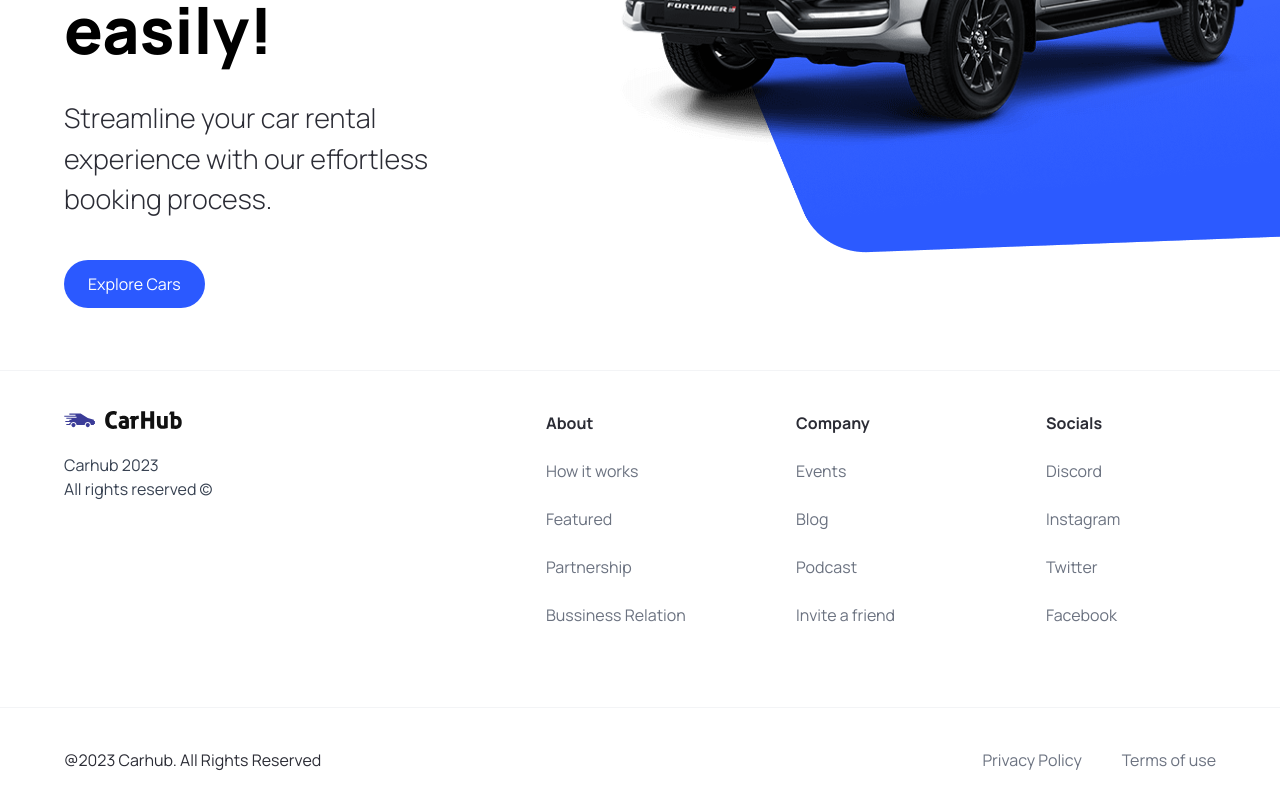
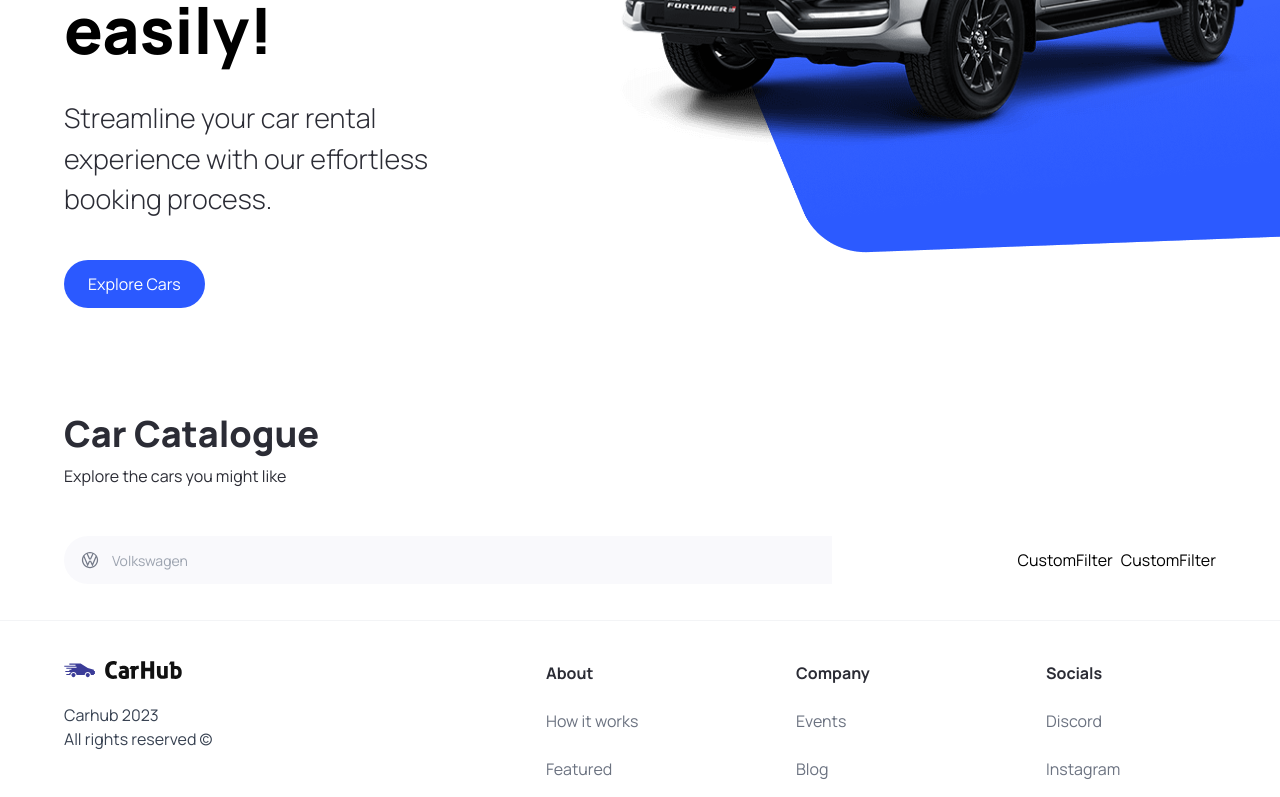
Before and after one commit to ataberkakkan/car-showcase, a Next.js app: page / in a window 1280 px wide. Shown: the part 450-1247 px from the top of the page. Built offline with nearby package versions, Linux system fonts and the light colour scheme.

Commit message:
Search Bar for manufacturers

```diff
--- a/app/page.tsx
+++ b/app/page.tsx
@@ -1,10 +1,26 @@
-import { Hero } from "@/components";
+import { CustomFilter, Hero, SearchBar } from "@/components";
 import Image from "next/image";
 
 export default function Home() {
   return (
     <main className="overflow-hidden">
       <Hero />
+
+      <div className="mt-12 padding-x padding-y max-width" id="discover">
+        <div className="home__text-container">
+          <h1 className="text-4xl font-extrabold">Car Catalogue</h1>
+          <p>Explore the cars you might like</p>
+        </div>
+
+        <div className="home__filters">
+          <SearchBar />
+
+          <div className="home__filter-container">
+            <CustomFilter title="fuel" />
+            <CustomFilter title="year" />
+          </div>
+        </div>
+      </div>
     </main>
   );
 }
--- /dev/null
+++ b/components/CustomFilter.tsx
@@ -0,0 +1,4 @@
+const CustomFilter = () => {
+  return <div>CustomFilter</div>;
+};
+export default CustomFilter;
--- /dev/null
+++ b/components/SearchBar.tsx
@@ -0,0 +1,22 @@
+"use client";
+
+import { useState } from "react";
+import { SearchManufacturer } from "./";
+
+const SearchBar = () => {
+  const [manufacturer, setManufacturer] = useState("");
+
+  const handleSearch = () => {};
+
+  return (
+    <form className="searchbar" onSubmit={handleSearch}>
+      <div className="searchbar__item">
+        <SearchManufacturer
+          manufacturer={manufacturer}
+          setManufacturer={setManufacturer}
+        />
+      </div>
+    </form>
+  );
+};
+export default SearchBar;
--- /dev/null
+++ b/components/SearchManufacturer.tsx
@@ -0,0 +1,90 @@
+"use client";
+
+import { Combobox, Transition } from "@headlessui/react";
+import { SearchManufacturerProps } from "@/types";
+import Image from "next/image";
+import { manufacturers } from "@/constants";
+import { useState, Fragment } from "react";
+
+const SearchManufacturer = ({
+  manufacturer,
+  setManufacturer,
+}: SearchManufacturerProps) => {
+  const [query, setQuery] = useState("");
+
+  const filteredManufacturers =
+    query === ""
+      ? manufacturers
+      : manufacturers.filter((item) =>
+          item
+            .toLowerCase()
+            .replace(/\s+/g, "")
+            .includes(query.toLowerCase().replace(/\s+/g, ""))
+        );
+
+  return (
+    <div className="search-manufacturer">
+      <Combobox value={manufacturer} onChange={setManufacturer}>
+        <div className="relative w-full">
+          <Combobox.Button className="absolute top-[14px]">
+            <Image
+              src="/car-logo.svg"
+              width={20}
+              height={20}
+              className="ml-4"
+              alt="Car Logo"
+            />
+          </Combobox.Button>
+
+          <Combobox.Input
+            className="search-manufacturer__input"
+            placeholder="Volkswagen"
+            displayValue={(manufacturer: string) => manufacturer}
+            onChange={(e) => setQuery(e.target.value)}
+          />
+
+          <Transition
+            as={Fragment}
+            leave="transition ease-in duration-100"
+            leaveFrom="opacity-100"
+            leaveTo="opacity-0"
+            afterLeave={() => setQuery("")}
+          >
+            <Combobox.Options>
+              {filteredManufacturers.map((item) => (
+                <Combobox.Option
+                  key={item}
+                  className={({ active }) => `
+                      relative search-manufacturer-option
+                      ${active ? "bg-primary-blue text-white" : "text-gray-900"}
+                    `}
+                  value={item}
+                >
+                  {({ selected, active }) => (
+                    <>
+                      <span
+                        className={`block truncate ${
+                          selected ? "font-medium" : "font-normal"
+                        }`}
+                      >
+                        {item}
+                      </span>
+                      {selected ? (
+                        <span
+                          className={`absolute inset-y-0 left-0 flex items-center pl-3 ${
+                            active ? "text-white" : "text-teal-600"
+                          }`}
+                        ></span>
+                      ) : null}
+                    </>
+                  )}
+                </Combobox.Option>
+              ))}
+            </Combobox.Options>
+          </Transition>
+        </div>
+      </Combobox>
+    </div>
+  );
+};
+export default SearchManufacturer;
--- a/components/index.ts
+++ b/components/index.ts
@@ -1,6 +1,17 @@
 import Hero from "./Hero";
 import Navbar from "./Navbar";
 import Footer from "./Footer";
+import SearchBar from "./SearchBar";
+import CustomFilter from "./CustomFilter";
 import CustomButton from "./CustomButton";
+import SearchManufacturer from "./SearchManufacturer";
 
-export { Hero, CustomButton, Navbar, Footer };
+export {
+  Hero,
+  CustomButton,
+  Navbar,
+  Footer,
+  SearchBar,
+  CustomFilter,
+  SearchManufacturer,
+};
--- a/types/index.ts
+++ b/types/index.ts
@@ -6,3 +6,8 @@
   handleClick?: MouseEventHandler<HTMLButtonElement>;
   btnType?: "button" | "submit";
 }
+
+export interface SearchManufacturerProps {
+  manufacturer: string;
+  setManufacturer: (manufacturer: string) => void;
+}
```
Also changed, not shown: package.json (+5 -4 lines), 1 other file (tests, documents, lock files or other folders).
